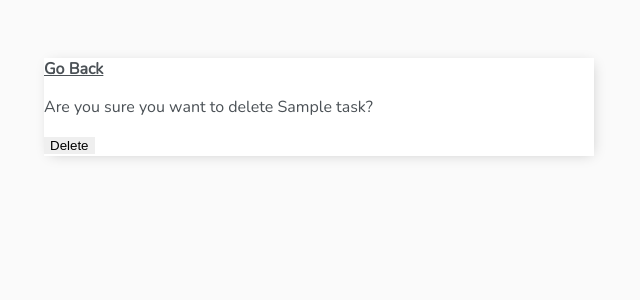
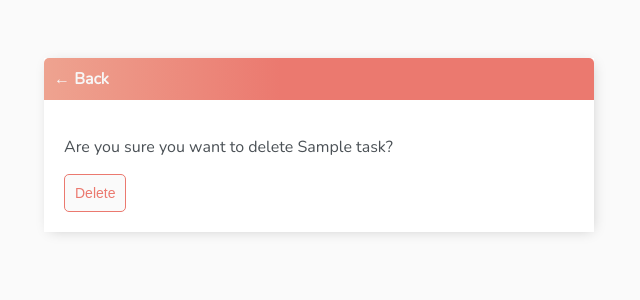
Before and after one commit to ethan-pt/todo_list, a Django app: page /task-delete/1/ in a window 1280 px wide. Shown: the top 300 px of the page, without its empty margins (321-961 px from the left). Run offline with Django 4.2, Linux system fonts and the light colour scheme; a user stored in the database is signed in; tables that the repository leaves empty hold one stand-in row (values such as "Sample post").

Commit message:
style confirm delete page

```diff
--- a/todo_list/templates/todo_list/task_confirm_delete.html
+++ b/todo_list/templates/todo_list/task_confirm_delete.html
@@ -1,15 +1,18 @@
 {% extends 'todo_list/main.html' %}
 {% block content %}
 
-<a href="{% url 'tasks' %}">Go Back</a>
+<div class="header-bar">
+    <a href="{% url 'tasks' %}">&#8592; Back</a>
+</div>
 
+<div class="card-body">
+    <form method="POST">
+        {% csrf_token %}
 
-<form method="POST">
-    {% csrf_token %}
+        <p>Are you sure you want to delete {{task}}?</p>
 
-    <p>Are you sure you want to delete {{task}}?</p>
-
-    <input value="Delete" type="submit">
-</form>
+        <input class="button" value="Delete" type="submit">
+    </form>
+</div>
 
 {% endblock content %}
```
